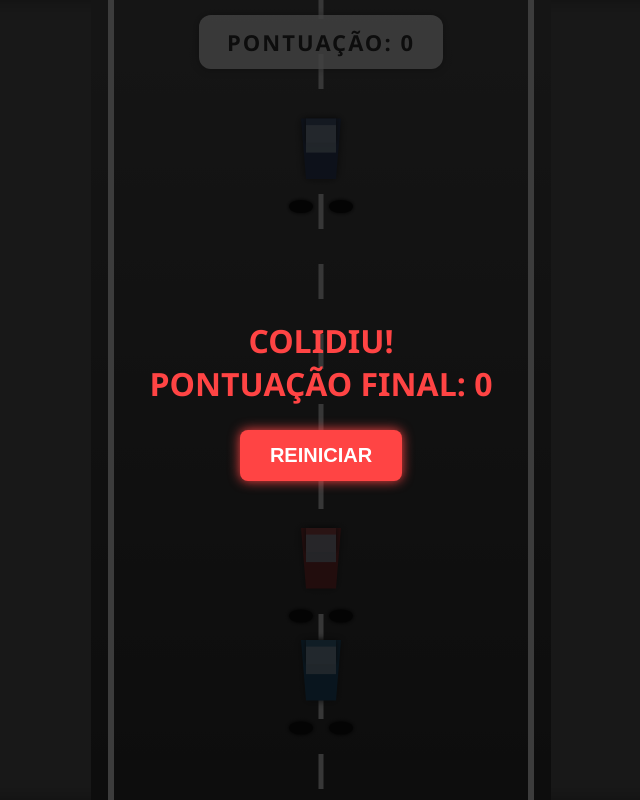
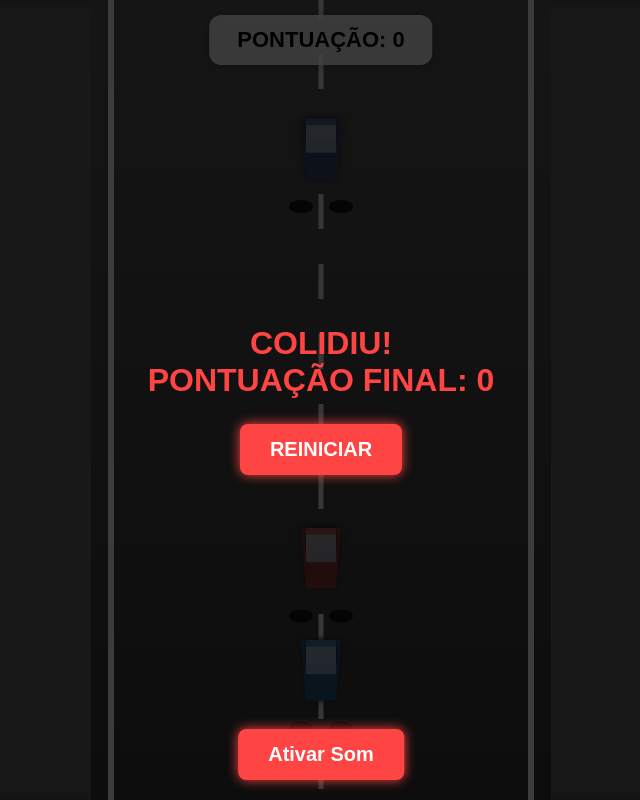
Before and after one commit to Mferdantas7/todas-as-atividadess, a plain HTML site: page Jogo 2d.html in a window 1280 px wide. Shown: the whole page, without its empty margins (319-959 px from the left). Drawn offline with Linux system fonts and the light colour scheme.

Commit message:
Add files via upload

```diff
--- a/Jogo 2d.html
+++ b/Jogo 2d.html
@@ -2,66 +2,29 @@
 <html lang="pt-br">
 <head>
 <meta charset="UTF-8" />
-<title>Jogo de Carro 2D Realista (sem som)</title>
+<title>Jogo de Carro 2D Realista (som local)</title>
 <style>
-  body {
-    margin: 0;
-    overflow: hidden;
-    background: #4a4a4a; /* cinza asfalto */
-    font-family: 'Segoe UI', Tahoma, Geneva, Verdana, sans-serif;
-    color: #222;
-  }
+  body {margin:0;overflow:hidden;background:#4a4a4a;font-family:sans-serif;}
   #hud {
-    position: absolute;
-    top: 15px;
-    left: 50%;
-    transform: translateX(-50%);
-    background: rgba(255, 255, 255, 0.85);
-    padding: 12px 28px;
-    border-radius: 12px;
-    font-weight: 700;
-    font-size: 22px;
-    letter-spacing: 2px;
-    user-select: none;
-    z-index: 10;
-    color: #333;
-    box-shadow: 0 0 10px rgba(0,0,0,0.3);
+    position:absolute;top:15px;left:50%;transform:translateX(-50%);
+    background:rgba(255,255,255,0.85);padding:12px 28px;border-radius:12px;
+    font-weight:700;font-size:22px;z-index:10;box-shadow:0 0 10px rgba(0,0,0,0.3);
   }
   #gameOver {
-    display: none;
-    position: absolute;
-    inset: 0;
-    background: rgba(0, 0, 0, 0.75);
-    color: #f44;
-    display: flex;
-    flex-direction: column;
-    justify-content: center;
-    align-items: center;
-    font-size: 32px;
-    font-weight: 700;
-    z-index: 20;
+    display:none;position:absolute;inset:0;background:rgba(0,0,0,0.75);
+    color:#f44;flex-direction:column;justify-content:center;align-items:center;
+    font-size:32px;font-weight:700;z-index:20;
   }
-  #gameOver button {
-    margin-top: 25px;
-    padding: 14px 30px;
-    font-size: 20px;
-    border: none;
-    border-radius: 8px;
-    background: #f44;
-    color: #fff;
-    font-weight: 700;
-    cursor: pointer;
-    transition: background 0.3s ease;
-    box-shadow: 0 0 12px #f44;
+  #gameOver button,#startAudio{
+    margin-top:25px;padding:14px 30px;font-size:20px;border:none;border-radius:8px;
+    background:#f44;color:#fff;font-weight:700;cursor:pointer;box-shadow:0 0 12px #f44;
+    transition:background .3s ease;
   }
-  #gameOver button:hover {
-    background: #b32b2b;
-    box-shadow: 0 0 18px #b32b2b;
-  }
-  canvas {
-    display: block;
-    background: #606060;
-    box-shadow: inset 0 0 15px 2px #444;
+  #gameOver button:hover,#startAudio:hover{background:#b32b2b;box-shadow:0 0 18px #b32b2b;}
+  canvas{display:block;background:#606060;box-shadow:inset 0 0 15px 2px #444;}
+  #startAudio{
+    position:absolute;bottom:20px;left:50%;transform:translateX(-50%);
+    z-index:30;
   }
 </style>
 </head>
@@ -72,184 +35,125 @@
     <div>PONTUAÇÃO FINAL: <span id="finalScore">0</span></div>
     <button onclick="restart()">REINICIAR</button>
   </div>
+  <button id="startAudio">Ativar Som</button>
   <canvas id="game"></canvas>
 
 <script>
-    const canvas = document.getElementById("game");
-    const ctx = canvas.getContext("2d");
-    canvas.width = window.innerWidth;
-    canvas.height = window.innerHeight;
+const canvas=document.getElementById("game"),ctx=canvas.getContext("2d");
+canvas.width=innerWidth;canvas.height=innerHeight;
 
-    const lanes = [canvas.width / 2 - 150, canvas.width / 2, canvas.width / 2 + 150];
-    const car = { x: lanes[1], y: canvas.height - 160, w: 60, h: 110, lane: 1, targetX: lanes[1] };
-    const obstacles = [];
-    let score = 0, gameOver = false, speed = 4.5, spawnTimer = 0, roadOffset = 0;
+const lanes=[canvas.width/2-150,canvas.width/2,canvas.width/2+150];
+const car={x:lanes[1],y:canvas.height-160,w:60,h:110,lane:1,targetX:lanes[1]};
+const obstacles=[];let score=0,gameOver=false,speed=4.5,spawnTimer=0,roadOffset=0;
 
-    function drawCar(c, color = "#223344") {
-      ctx.save();
-      ctx.translate(c.x, c.y);
+// === Sons locais ===
+const ambient=new Audio("motor.mp3"); ambient.loop=true; ambient.volume=0.4;
+const crashSound=new Audio("crash.mp3");
 
-      // Corpo do carro
-      ctx.fillStyle = color;
-      ctx.shadowColor = "#222";
-      ctx.shadowBlur = 8;
-      ctx.beginPath();
-      ctx.moveTo(-c.w / 2 + 10, 0);
-      ctx.lineTo(c.w / 2 - 10, 0);
-      ctx.lineTo(c.w / 2 - 15, c.h * 0.55);
-      ctx.lineTo(-c.w / 2 + 15, c.h * 0.55);
-      ctx.closePath();
-      ctx.fill();
+document.getElementById("startAudio").addEventListener("click",()=>{
+  ambient.play();
+  document.getElementById("startAudio").style.display="none";
+});
 
-      // Capô
-      ctx.fillStyle = lightenColor(color, 30);
-      ctx.shadowBlur = 5;
-      ctx.fillRect(-c.w / 2 + 15, 0, c.w - 30, c.h * 0.22);
-      ctx.shadowBlur = 0;
-
-      // Janelas
-      ctx.fillStyle = "#99aabbcc";
-      ctx.fillRect(-c.w / 4, c.h * 0.06, c.w / 2, c.h * 0.25);
-
-      // Rodas
-      const wheelRadius = 12;
-      ctx.fillStyle = "#111";
-      ctx.shadowColor = "#000";
-      ctx.shadowBlur = 4;
-      ctx.beginPath();
-      ctx.ellipse(-c.w / 3, c.h * 0.8, wheelRadius, wheelRadius * 0.55, 0, 0, Math.PI * 2);
-      ctx.fill();
-      ctx.beginPath();
-      ctx.ellipse(c.w / 3, c.h * 0.8, wheelRadius, wheelRadius * 0.55, 0, 0, Math.PI * 2);
-      ctx.fill();
-
+function drawCar(c,color="#223344"){
+  ctx.save();ctx.translate(c.x,c.y);
+  ctx.fillStyle=color;ctx.shadowColor="#222";ctx.shadowBlur=8;
+  ctx.beginPath();ctx.moveTo(-c.w/2+10,0);ctx.lineTo(c.w/2-10,0);
+  ctx.lineTo(c.w/2-15,c.h*0.55);ctx.lineTo(-c.w/2+15,c.h*0.55);
+  ctx.closePath();ctx.fill();
+  ctx.fillStyle=lightenColor(color,30);ctx.shadowBlur=5;
+  ctx.fillRect(-c.w/2+15,0,c.w-30,c.h*0.22);
+  ctx.shadowBlur=0;ctx.fillStyle="#99aabbcc";
+  ctx.fillRect(-c.w/4,c.h*0.06,c.w/2,c.h*0.25);
+  ctx.fillStyle="#111";const r=12;
+  ctx.beginPath();ctx.ellipse(-c.w/3,c.h*0.8,r,r*0.55,0,0,Math.PI*2);ctx.fill();
+  ctx.beginPath();ctx.ellipse(c.w/3,c.h*0.8,r,r*0.55,0,0,Math.PI*2);ctx.fill();
   ctx.restore();
 }
 
-    function lightenColor(hex, amt) {
-      let usePound = false;
-      if (hex[0] == "#") {
-        hex = hex.slice(1);
-        usePound = true;
-      }
-      let num = parseInt(hex, 16);
-      let r = (num >> 16) + amt;
-      if (r > 255) r = 255;
-      else if (r < 0) r = 0;
-      let g = ((num >> 8) & 0x00FF) + amt;
-      if (g > 255) g = 255;
-      else if (g < 0) g = 0;
-      let b = (num & 0x0000FF) + amt;
-      if (b > 255) b = 255;
-      else if (b < 0) b = 0;
-      return (usePound ? "#" : "") + (r.toString(16).padStart(2, '0')) + (g.toString(16).padStart(2, '0')) + (b.toString(16).padStart(2, '0'));
+function lightenColor(hex,amt){let usePound=false;
+  if(hex[0]=="#"){hex=hex.slice(1);usePound=true;}
+  let num=parseInt(hex,16);
+  let r=(num>>16)+amt;r=Math.min(255,Math.max(0,r));
+  let g=((num>>8)&0x00FF)+amt;g=Math.min(255,Math.max(0,g));
+  let b=(num&0x0000FF)+amt;b=Math.min(255,Math.max(0,b));
+  return(usePound?"#":"")+r.toString(16).padStart(2,"0")+g.toString(16).padStart(2,"0")+b.toString(16).padStart(2,"0");
 }
 
-    function drawRoad() {
-      const roadWidth = 460;
-      // Piso da estrada
-      const grad = ctx.createLinearGradient(0, 0, 0, canvas.height);
-      grad.addColorStop(0, "#555");
-      grad.addColorStop(1, "#333");
-      ctx.fillStyle = grad;
-      ctx.fillRect(canvas.width / 2 - roadWidth / 2, 0, roadWidth, canvas.height);
-
-      // Faixas laterais
-      ctx.strokeStyle = "#eee";
-      ctx.lineWidth = 6;
-      ctx.beginPath();
-      ctx.moveTo(canvas.width / 2 - roadWidth / 2 + 20, 0);
-      ctx.lineTo(canvas.width / 2 - roadWidth / 2 + 20, canvas.height);
-      ctx.moveTo(canvas.width / 2 + roadWidth / 2 - 20, 0);
-      ctx.lineTo(canvas.width / 2 + roadWidth / 2 - 20, canvas.height);
-      ctx.stroke();
-
-      // Faixa central (tracejada)
-      ctx.strokeStyle = "#ddd";
-      ctx.lineWidth = 5;
-      ctx.setLineDash([35, 35]);
-      ctx.lineDashOffset = -roadOffset;
-      ctx.beginPath();
-      ctx.moveTo(canvas.width / 2, 0);
-      ctx.lineTo(canvas.width / 2, canvas.height);
-      ctx.stroke();
-      ctx.setLineDash([]);
+function drawRoad(){
+  const w=460;const grad=ctx.createLinearGradient(0,0,0,canvas.height);
+  grad.addColorStop(0,"#555");grad.addColorStop(1,"#333");
+  ctx.fillStyle=grad;ctx.fillRect(canvas.width/2-w/2,0,w,canvas.height);
+  ctx.strokeStyle="#eee";ctx.lineWidth=6;ctx.beginPath();
+  ctx.moveTo(canvas.width/2-w/2+20,0);ctx.lineTo(canvas.width/2-w/2+20,canvas.height);
+  ctx.moveTo(canvas.width/2+w/2-20,0);ctx.lineTo(canvas.width/2+w/2-20,canvas.height);ctx.stroke();
+  ctx.strokeStyle="#ddd";ctx.lineWidth=5;ctx.setLineDash([35,35]);
+  ctx.lineDashOffset=-roadOffset;ctx.beginPath();
+  ctx.moveTo(canvas.width/2,0);ctx.lineTo(canvas.width/2,canvas.height);
+  ctx.stroke();ctx.setLineDash([]);
 }
 
-    function updateObstacles() {
-      obstacles.forEach((o, i) => {
-        o.y += speed;
-        if (o.y > canvas.height) {
-          obstacles.splice(i, 1);
-          score += 10;
-          document.getElementById("score").textContent = score;
+function updateObstacles(){
+  obstacles.forEach((o,i)=>{
+    o.y+=speed;
+    if(o.y>canvas.height){
+      obstacles.splice(i,1);
+      score+=10;
+      document.getElementById("score").textContent=score;
     }
-        if (o.y + o.h > car.y && o.y < car.y + car.h && Math.abs(o.x - car.x) < (o.w / 2 + car.w / 2)) {
+    if(o.y+o.h>car.y&&o.y<car.y+car.h&&Math.abs(o.x-car.x)<(o.w/2+car.w/2)){
       endGame();
     }
   });
 }
 
-    function spawnObstacle() {
-      const lane = Math.floor(Math.random() * 3);
-      const colors = ["#883333", "#334466", "#665533"];
-      obstacles.push({ x: lanes[lane], y: -120, w: 60, h: 110, color: colors[Math.floor(Math.random() * colors.length)] });
+function spawnObstacle(){
+  const lane=Math.floor(Math.random()*3);
+  const colors=["#883333","#334466","#665533"];
+  obstacles.push({x:lanes[lane],y:-120,w:60,h:110,color:colors[Math.floor(Math.random()*colors.length)]});
 }
 
-    function loop() {
-      if (gameOver) return;
-      ctx.clearRect(0, 0, canvas.width, canvas.height);
-
+function loop(){
+  if(gameOver)return;
+  ctx.clearRect(0,0,canvas.width,canvas.height);
   drawRoad();
-
-      car.x += (car.targetX - car.x) * 0.18;
-      drawCar(car, "#225577");
-      obstacles.forEach(o => drawCar(o, o.color));
+  car.x+=(car.targetX-car.x)*0.18;
+  drawCar(car,"#225577");
+  obstacles.forEach(o=>drawCar(o,o.color));
   updateObstacles();
-
   spawnTimer++;
-      if (spawnTimer > 90) {
-        spawnObstacle();
-        spawnTimer = 0;
-      }
-
-      roadOffset += speed * 0.8;
-      if (roadOffset > 70) roadOffset = 0;
-
+  if(spawnTimer>90){spawnObstacle();spawnTimer=0;}
+  roadOffset+=speed*0.8;if(roadOffset>70)roadOffset=0;
   requestAnimationFrame(loop);
 }
 
-    function endGame() {
-      gameOver = true;
-      document.getElementById("finalScore").textContent = score;
-      document.getElementById("gameOver").style.display = "flex";
+function endGame(){
+  gameOver=true;
+  ambient.pause();
+  crashSound.currentTime=0;
+  crashSound.play();
+  document.getElementById("finalScore").textContent=score;
+  document.getElementById("gameOver").style.display="flex";
 }
 
-    window.restart = function () {
-      obstacles.length = 0;
-      car.lane = 1; car.x = lanes[1]; car.targetX = lanes[1];
-      score = 0; speed = 4.5;
-      document.getElementById("score").textContent = score;
-      gameOver = false;
-      document.getElementById("gameOver").style.display = "none";
+window.restart=function(){
+  obstacles.length=0;car.lane=1;car.x=lanes[1];car.targetX=lanes[1];
+  score=0;speed=4.5;
+  document.getElementById("score").textContent=score;
+  gameOver=false;
+  document.getElementById("gameOver").style.display="none";
+  ambient.currentTime=0;ambient.play();
   loop();
-    }
+};
 
-    document.addEventListener("keydown", e => {
-      if (e.key === "ArrowLeft" || e.key === "a") { if (car.lane > 0) car.lane--; }
-      if (e.key === "ArrowRight" || e.key === "d") { if (car.lane < 2) car.lane++; }
-      car.targetX = lanes[car.lane];
+document.addEventListener("keydown",e=>{
+  if(e.key==="ArrowLeft"||e.key==="a"){if(car.lane>0)car.lane--;}
+  if(e.key==="ArrowRight"||e.key==="d"){if(car.lane<2)car.lane++;}
+  car.targetX=lanes[car.lane];
 });
 
-    setInterval(() => {
-      if (!gameOver && speed < 12) speed += 0.25;
-    }, 5000);
-
-    window.addEventListener('resize', () => {
-      canvas.width = window.innerWidth;
-      canvas.height = window.innerHeight;
-    });
-
+setInterval(()=>{if(!gameOver&&speed<12)speed+=0.25;},5000);
+addEventListener("resize",()=>{canvas.width=innerWidth;canvas.height=innerHeight;});
 loop();
 </script>
 </body>
```
Lines whose indentation alone changed are shown as unchanged.
